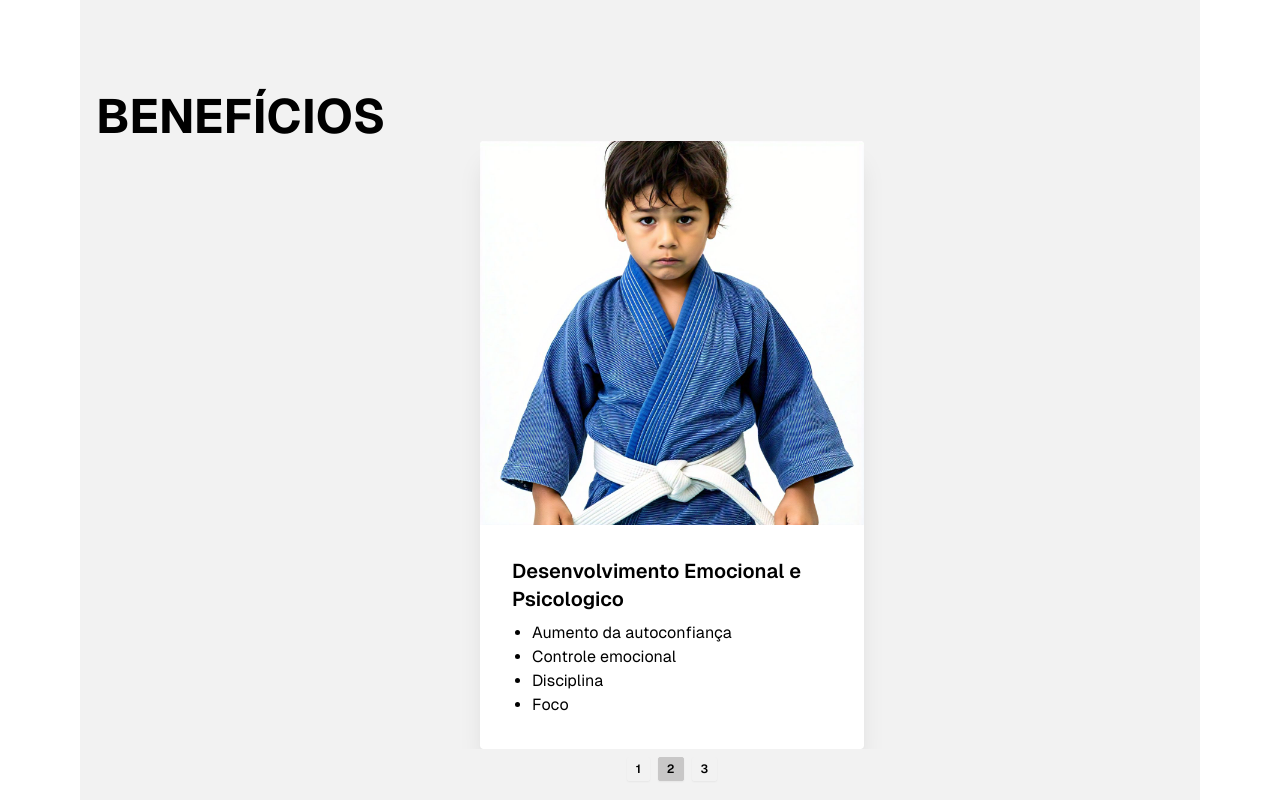
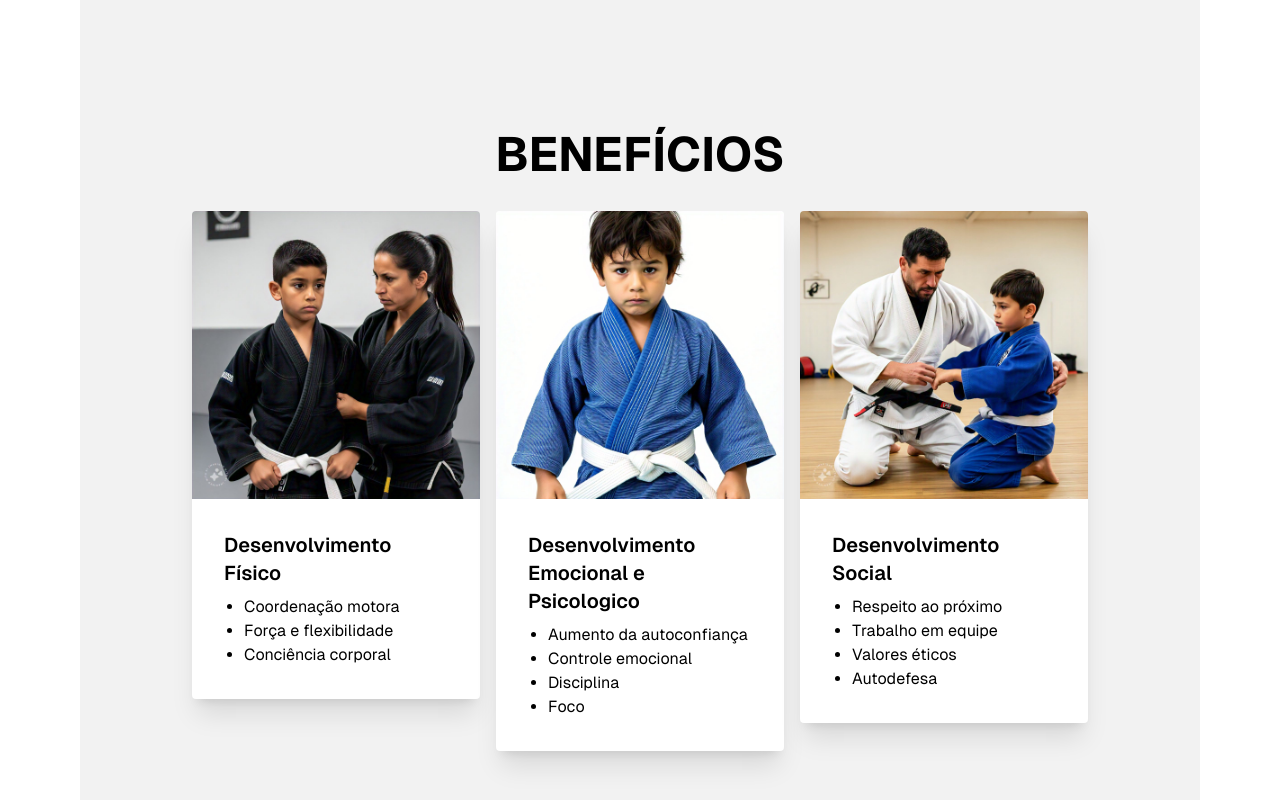
Before and after one commit to DanielCamucatto/app-bjj, a Next.js app: page / in a window 1280 px wide. Shown: the part 2640-3440 px from the top of the page. Built offline with nearby package versions, Linux system fonts and the light colour scheme.

Commit message:
feat( ajustes route menu)

```diff
--- a/src/app/components/Header/HeaderMobile.tsx
+++ b/src/app/components/Header/HeaderMobile.tsx
@@ -1,7 +1,7 @@
 "use client";
 
 import { useState } from "react";
-import Link from "next/link";
+// import Link from "next/link";
 import { HiMenu } from "react-icons/hi";
 import DarkModeToggle from "../Buttons/DarkModeToggle";
 
@@ -12,6 +12,14 @@ const MobileMenu = () => {
     setIsOpen(!isOpen);
   };
 
+  const handleNavClick = (sectionId: string) => {
+    const element = document.getElementById(sectionId);
+    if (element) {
+      element.scrollIntoView({ behavior: "smooth" });
+    }
+    toggleMenu(); // Fecha o menu após clicar
+  };
+
   return (
     <div className="md:hidden">
       <button onClick={toggleMenu}>
@@ -19,48 +27,38 @@ const MobileMenu = () => {
       </button>
 
       {isOpen && (
-        <div className="absolute top-16 left-0 bg-base-100 shadow-lg rounded-box w-48 p-4">
+        <div className="absolute top-16 left-0 bg-base-100 shadow-lg rounded-box w-48 p-4 z-50">
           <nav className="flex flex-col space-y-2">
-            <Link
-              href="#home"
+            <button
+              onClick={() => handleNavClick("home")}
               className="btn btn-primary-content normal-case text-sm"
-              scroll={false}
-              onClick={toggleMenu}
             >
               Home
-            </Link>
-            <Link
-              href="#about"
+            </button>
+            <button
+              onClick={() => handleNavClick("about")}
               className="btn btn-primary-content normal-case text-sm"
-              scroll={false}
-              onClick={toggleMenu}
             >
               Sobre
-            </Link>
-            <Link
-              href="#methodology"
+            </button>
+            <button
+              onClick={() => handleNavClick("methodology")}
               className="btn btn-primary-content normal-case text-sm"
-              onClick={toggleMenu}
-              scroll={false}
             >
               Metodologia
-            </Link>
-            <Link
-              href="#benefits"
+            </button>
+            <button
+              onClick={() => handleNavClick("benefits")}
               className="btn btn-primary-content normal-case text-sm"
-              onClick={toggleMenu}
-              scroll={false}
             >
               Benefícios
-            </Link>
-            <Link
-              href="#contact"
+            </button>
+            <button
+              onClick={() => handleNavClick("contact")}
               className="btn btn-primary-content normal-case text-sm"
-              onClick={toggleMenu}
-              scroll={false}
             >
               Contato
-            </Link>
+            </button>
             <DarkModeToggle />
           </nav>
         </div>
--- a/src/app/components/Sections/Benefits.tsx
+++ b/src/app/components/Sections/Benefits.tsx
@@ -9,9 +9,11 @@ import Slider3 from "../../../../public/images/slide-3.jpeg";
 const Benefits = () => {
   const { theme } = useTheme();
   const [currentSlide, setCurrentSlide] = useState(1);
+  const [isModalOpen, setIsModalOpen] = useState(false);
 
   useEffect(() => {
     const interval = setInterval(() => {
+      if (!isModalOpen) {
         setCurrentSlide((prev) => {
           const nextSlide = prev === 3 ? 1 : prev + 1;
           const carousel = document.querySelector('.carousel');
@@ -20,26 +22,20 @@ const Benefits = () => {
           }
           return nextSlide;
         });
-    }, 5000);
+      }
+    }, 8000);
 
     return () => clearInterval(interval);
-  }, []);
+  }, [isModalOpen]);
 
-  return (
-    <div className="hero bg-base-200 min-h-screen">
-      <div className="hero-content flex-col lg:flex-row">
-        <div>
-          <h1 className={`text-5xl font-bold uppercase ${theme === "black" ? "text-white" : "text-black"}`}>
-            Benefícios
-          </h1>
-          <div className="carousel w-full snap-x snap-mandatory">
+  const renderCard = (slide: number) => (
     <div
-              id="item1"
+      id={`item${slide}`}
       className="carousel-item w-full flex justify-center"
     >
       <div className="card bg-base-100 w-96 shadow-xl">
         <figure>
-                  <Image src={Slider1} alt="Benefícios Físicos" />
+          <Image src={slide === 1 ? Slider1 : slide === 2 ? Slider2 : Slider3} alt="Benefícios Físicos" />
         </figure>
         <div className="card-body">
           <h2
@@ -47,7 +43,7 @@ const Benefits = () => {
               theme === "black" ? "text-white" : "text-black"
             }`}
           >
-                    Desenvolvimento Físico
+            Desenvolvimento {slide === 1 ? "Físico" : slide === 2 ? "Emocional e Psicologico" : "Social"}
           </h2>
           <div
             className={` ${
@@ -55,106 +51,86 @@ const Benefits = () => {
             }`}
           >
             <ul className="list-disc pl-5">
+              {slide === 1 ? (
+                <>
                   <li>Coordenação motora</li>
                   <li>Força e flexibilidade</li>
                   <li>Conciência corporal</li>
+                </>
+              ) : slide === 2 ? (
+                <>
+                  <li>Aumento da autoconfiança</li>
+                  <li>Controle emocional</li>
+                  <li>Disciplina</li>
+                  <li>Foco</li>
+                </>
+              ) : (
+                <>
+                  <li>Respeito ao próximo</li>
+                  <li>Trabalho em equipe</li>
+                  <li>Valores éticos</li>
+                  <li>Autodefesa</li>
+                </>
+              )}
             </ul>
           </div>
         </div>
       </div>
     </div>
-            <div id="item2" className="carousel-item w-full flex justify-center">
-              <div className="card bg-base-100 w-96 shadow-xl">
-                <figure>
-                  <Image src={Slider2} alt="Benefícios Físicos" />
-                </figure>
-                <div className="card-body">
-                  <h2
-                    className={`card-title ${
-                      theme === "black" ? "text-white" : "text-black"
-                    }`}
+  );
+
+  return (
+    <div className="hero bg-base-200 min-h-screen">
+      <div className="hero-content flex-col lg:flex-row">
+        <div className="w-full max-w-4xl mx-auto">
+          <h1 className={`text-5xl font-bold uppercase text-center mb-8 ${theme === "black" ? "text-white" : "text-black"}`}>
+            Benefícios
+          </h1>
+
+          <div className="grid grid-cols-1 md:grid-cols-3 gap-4">
+            {[1, 2, 3].map((slideNum) => (
+              <div
+                key={slideNum}
+                onClick={() => {
+                  setCurrentSlide(slideNum);
+                  setIsModalOpen(true);
+                }}
+                className="cursor-pointer hover:scale-105 transition-transform"
               >
-                    Desenvolvimento Emocional e Psicologico
-                  </h2>
-                  <div
-                    className={` ${
-                      theme === "black" ? "text-white" : "text-black"
-                    }`}
+                {renderCard(slideNum)}
+              </div>
+            ))}
+          </div>
+
+          <dialog id="benefits_modal" className={`modal ${isModalOpen ? 'modal-open' : ''}`}>
+            <div className="modal-box max-w-4xl">
+              <div className="carousel w-full">
+                {[1, 2, 3].map((slideNum) => (
+                  <div key={slideNum} id={`modal-item${slideNum}`} className="carousel-item w-full">
+                    {renderCard(slideNum)}
+                  </div>
+                ))}
+              </div>
+
+              <div className="modal-action">
+                <div className="flex gap-2">
+                  {[1, 2, 3].map((slideNum) => (
+                    <button
+                      key={slideNum}
+                      className={`btn btn-xs ${currentSlide === slideNum ? 'btn-active' : ''}`}
+                      onClick={() => setCurrentSlide(slideNum)}
                     >
-                    <ul className="list-disc pl-5">
-                      <li>Aumento da autoconfiança</li>
-                      <li>Controle emocional</li>
-                      <li>Disciplina</li>
-                      <li>Foco</li>
-                    </ul>
+                      {slideNum}
+                    </button>
+                  ))}
+                </div>
+                <button className="btn" onClick={() => setIsModalOpen(false)}>Fechar</button>
               </div>
             </div>
-              </div>
-            </div>
-            <div id="item3" className="carousel-item w-full flex justify-center">
-              <div className="card bg-base-100 w-96 shadow-xl">
-                <figure>
-                  <Image src={Slider3} alt="Benefícios Físicos" />
-                </figure>
-                <div className="card-body">
-                  <h2
-                    className={`card-title ${
-                      theme === "black" ? "text-white" : "text-black"
-                    }`}
-                  >
-                    Desenvolvimento Social
-                  </h2>
-                  <div
-                    className={` ${
-                      theme === "black" ? "text-white" : "text-black"
-                    }`}
-                  >
-                    <ul className="list-disc pl-5">
-                      <li>Respeito ao próximo</li>
-                      <li>Trabalho em equipe</li>
-                      <li>Valores éticos</li>
-                      <li>Autodefesa</li>
-                    </ul>
-                  </div>
-                </div>
-              </div>
-            </div>
-          </div>
-          <div className="flex w-full justify-center gap-2 py-2">
-            <a
-              href="#item1"
-              className={`btn btn-xs ${currentSlide === 1 ? "btn-active" : ""}`}
-              onClick={() => {
-                setCurrentSlide(1);
-                const carousel = document.querySelector('.carousel');
-                if (carousel) carousel.scrollLeft = 0;
-              }}
-            >
-              1
-            </a>
-            <a
-              href="#item2"
-              className={`btn btn-xs ${currentSlide === 2 ? "btn-active" : ""}`}
-              onClick={() => {
-                setCurrentSlide(2);
-                const carousel = document.querySelector('.carousel');
-                if (carousel) carousel.scrollLeft = carousel.clientWidth;
-              }}
-            >
-              2
-            </a>
-            <a
-              href="#item3"
-              className={`btn btn-xs ${currentSlide === 3 ? "btn-active" : ""}`}
-              onClick={() => {
-                setCurrentSlide(3);
-                const carousel = document.querySelector('.carousel');
-                if (carousel) carousel.scrollLeft = carousel.clientWidth * 2;
-              }}
-            >
-              3
-            </a>
-          </div>
+            <form method="dialog" className="modal-backdrop">
+              <button onClick={() => setIsModalOpen(false)}>close</button>
+            </form>
+          </dialog>
         </div>
       </div>
     </div>
```
Lines whose indentation alone changed are shown as unchanged.
